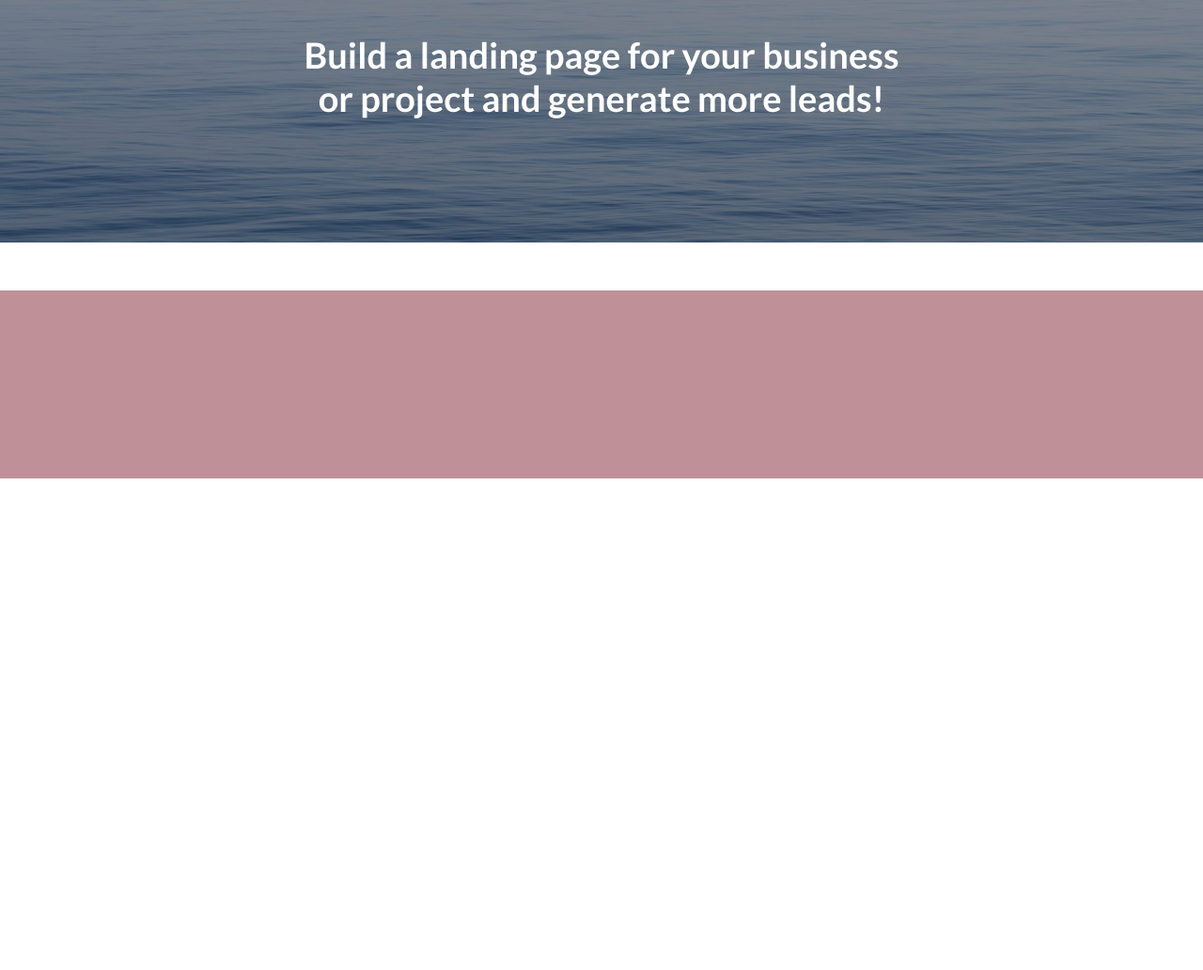
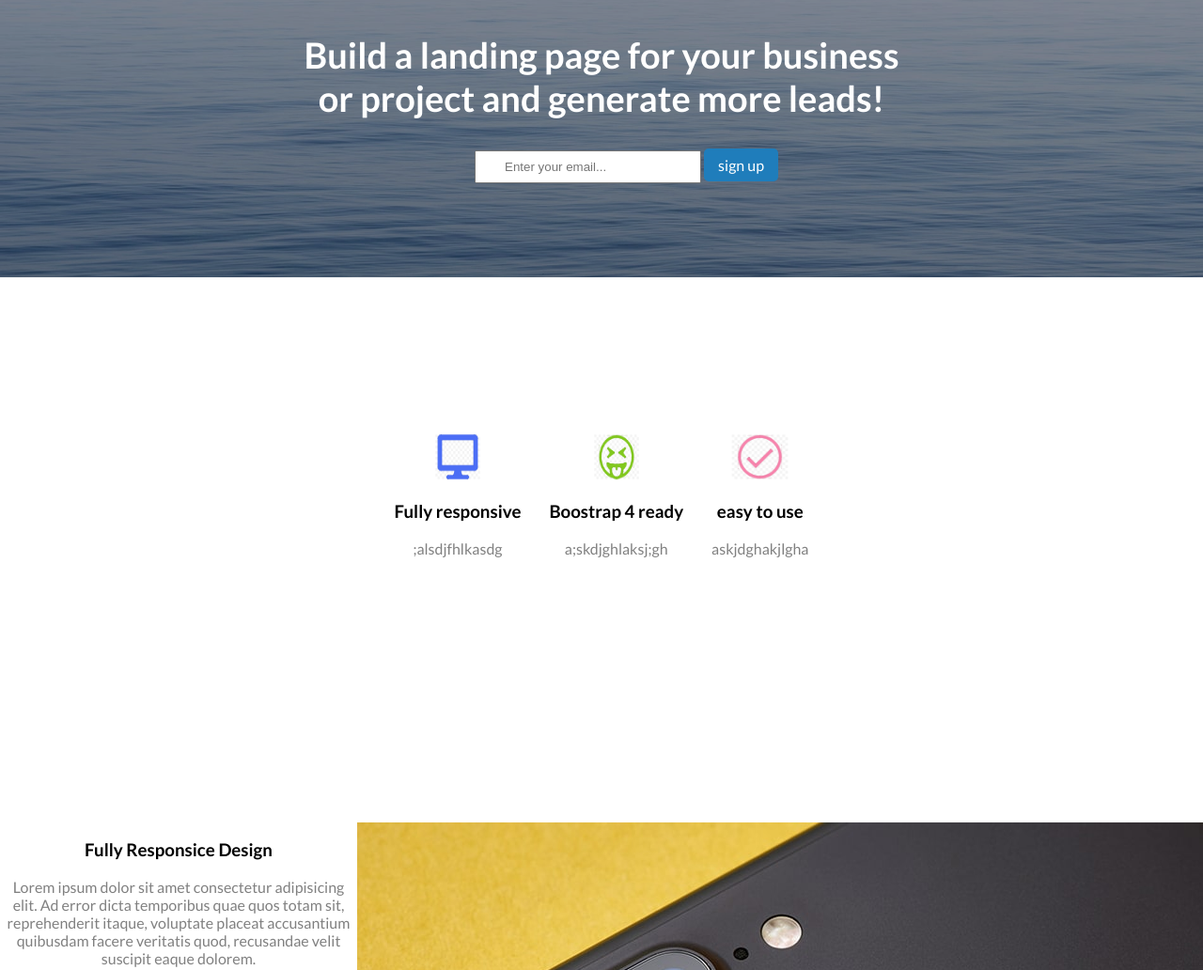
Before and after one commit to MazvydasV/Atsiskaitymas, a plain HTML site: page index.html in a window 1280 px wide. Shown: the part 148-1180 px from the top of the page at 94% size. Before the commit the page ends 800 px from the top, so only its background shows below. Drawn offline with Linux system fonts and the light colour scheme; files whose address does not match are found by name; a web font is replaced by a local one.

Commit message:
added about and pics

```diff
--- a/app.css
+++ b/app.css
@@ -83,3 +83,79 @@ header .header-title {
     max-width: 670px;
     width: 100%;
 }
+.button-top {
+    background-color: rgb(31, 125, 187);
+    display: inline-block;
+    padding: 8px 15px;
+    border-radius: 5px;
+    transition: 0.3 ease-in-out;
+    color: white;
+    font-weight: 400;
+    cursor: pointer;
+    text-decoration: none;
+
+}
+input {
+    padding: 8px 30px;
+    margin-left: 200px;
+}
+.icons {
+
+    justify-content: center;
+    align-items: center;
+    background: white;
+    margin-top: 51px;
+    position: relative;
+    padding: 100px 0;
+    text-align: center;
+    display: flex;
+
+}
+.varnele {
+    width: 50x;
+    height: 50px;
+
+}
+.veidukas {
+    width: 50px;
+    height: 50px;
+
+}
+.kompas {
+    width: 50px;
+    height: 50px;
+
+}
+.align {
+    margin: 15px;
+}
+p {
+    color: grey;
+}
+.about {
+    align-items: center;
+    background: white;
+    margin-top: 51px;
+    position: relative;
+    padding: 100px 0;
+    text-align: center;
+    max-width: auto;
+
+}
+.phone {
+    float: right;
+}
+.kid {
+    float: right;
+}
+.matrix {
+    float: left;
+}
+.right {
+    float: right;
+
+}
+.left {
+    float: left;
+
+}
--- a/index.html
+++ b/index.html
@@ -24,13 +24,47 @@
             <img class="ocean-image" src="C:\Users\Mazvydas\Desktop\Code academy programuoju\Paskaita10\Atsiskaitymas\Atsiskaitymas\bg-masthead-min.jpg" alt="ocean">
             <div class="content">
                 <h1>Build a landing page for your business or project and generate more leads!</h1>
-                <form>
-
+                <form action="#">
+                    <input type="email" placeholder="Enter your email...">
+                    <a class="button-top" href="\sign-in.html">sign up</a>
                 </form>
             </div>
         </section>
-        <section class="icons"></section>
-        <section class="about"></section>
+        <section class="icons">
+            <div class="align">
+                <img class="kompas" src="mazas kompas.png">
+                    <h3>Fully responsive</h2>
+                    <p>;alsdjfhlkasdg</p>
+            </div>
+            <div class="align">
+                <img class="veidukas"src="veidukas.png">
+                    <h3>Boostrap 4 ready</h2>
+                    <p>a;skdjghlaksj;gh</p>
+            </div>
+            <div class="align">
+                <img class="varnele"src="varnele.png">
+                    <h3>easy to use</h2>
+                    <p>askjdghakjlgha</p>
+            </div>
+        </section>
+        <section class="about">
+            <div class="right">
+                <img class="phone" src="bg-showcase-1-min.jpg">
+                    <h3>Fully Responsice Design</h3>
+                    <p>Lorem ipsum dolor sit amet consectetur adipisicing elit. Ad error dicta temporibus quae quos totam sit, reprehenderit itaque, voluptate placeat accusantium quibusdam facere veritatis quod, recusandae velit suscipit eaque dolorem.</p>
+                    </div>
+                    <div class="left">
+                <img class="matrix" src="bg-showcase-2-min.jpg">
+                    <h3>Updated for Bootstrap 4</h3>
+                    <p>Lorem ipsum dolor sit amet consectetur adipisicing elit. Deserunt maxime illum ut numquam delectus iste quae consequuntur ratione earum error mollitia dolor dignissimos modi blanditiis eum iusto, eius vero harum.</p>
+                    </div>
+                    <div class="right">
+                <img class="kid" src="bg-showcase-3-min.jpg">
+                    <h3>Easy to Use & Costumize</h3>
+                    <p>Lorem ipsum dolor sit amet consectetur adipisicing elit. Laboriosam labore laudantium quam consequuntur incidunt voluptatem, sit tenetur quasi, eaque velit dicta quo ducimus doloremque autem hic. Eveniet fugit officia laboriosam?</p>
+                    </div>
+
+        </section>
         <section class="comments"></section>
         <section class="top small"></section>
     </main>
```
Also changed, not shown: mazas kompas.png (added), scss/main.scss (added), varnele.png (added), veidukas.png (added).
